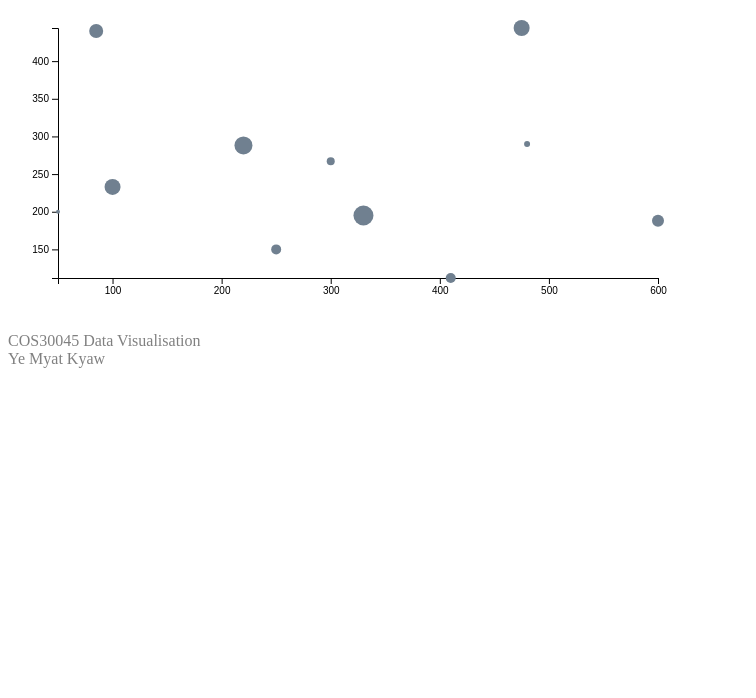
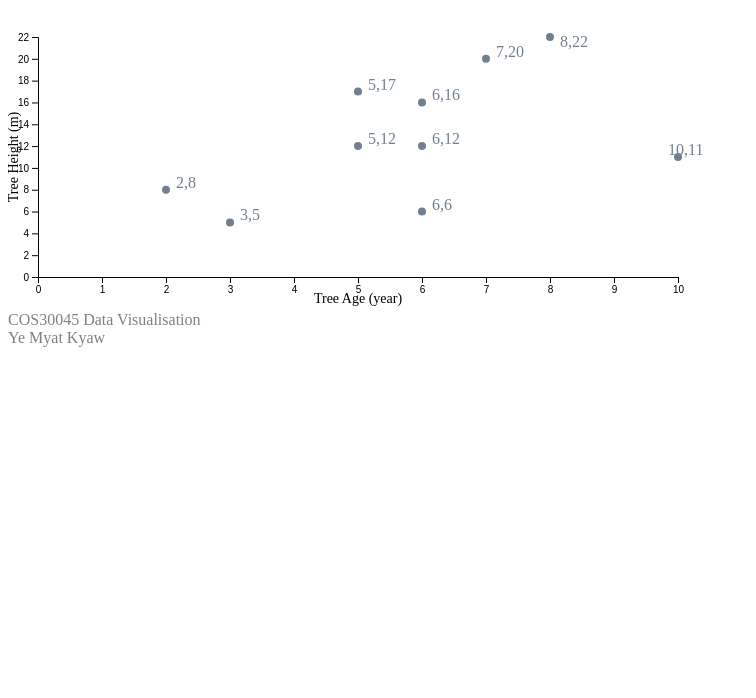
Before and after one commit to daniel-ymk/COS30045-Data_Visualization, a plain HTML site: page Lab 3/Lab3.2.html in a window 1280 px wide. Shown: the part 102-800 px from the top of the page, without its empty margins (0-756 px from the left). Drawn offline with nearby package versions, Linux system fonts and the light colour scheme; files that its build step writes are made by us from their sources.

Commit message:
Update Lab3.2.html

```diff
--- a/Lab 3/Lab3.2.html
+++ b/Lab 3/Lab3.2.html
@@ -1,89 +1,138 @@
 <!DOCTYPE html>
 <html lang="en">
-
 <head>
 	<meta charset="UTF-8"/>
-	<meta name="description" content="Data Visualisation Exercise 1"/>
-	<meta name="keywords" content="HTML, CSS"/>
-	<meta name="author" content="Your name here"/>
-	<link href="styles/style.css" rel="stylesheet">
+	<meta name="description"	content="Data Visualisation Exercise 1"/>
+	<meta name="keywords"		  content="HTML, CSS"/>
+	<meta name="author"			  content="Ye Myat Kyaw"/>
+	<link href="styles/style.css" rel="stylesheet"></link>
 
 	<title>Task 3.1. Flexible Data Scaling</title>
+	<!-- Include D3.js library for data visualization -->
     <script src="https://d3js.org/d3.v7.min.js"></script>
 </head>
 
 <body>
+
+    <button><a href="/index.html">Home</a></button>
+    <button><a href="Lab3.1.html">Lab3.1.</a></button>
+    <button><a href="Lab3.2.html">Lab3.2.</a></button>
+
     <h1>Flexible Data Scaling</h1>
 
     <script>
+        // Define dimensions and padding for the SVG canvas
         var w = 700;
-        var h = 350;
-        var padding = 50;
+        var h = 300;
+        var padding = 30;
 
+        // Sample dataset: [x, y]
         var dataset = [
-            [50,200,2],
-            [480,290,3],
-            [250,150,5],
-            [100,233,8],
-            [330,195,10],
-            [410,112,5],
-            [475,444,8],
-            [300,267,4],
-            [85,440,7],
-            [220,288,9],
-            [600,188,6]
+            [2,8],
+            [3,5],
+            [5,17],
+            [6,6],
+            [6,12],
+            [7,20],
+            [8,22],
+            [10,11],
+            [5,12],
+            [6,16],
         ];
 
-        // Define scales
+        // Define x-scale for the data
         var xScale = d3.scaleLinear()
-                        .domain([d3.min(dataset, d => d[0]),  // Minimum x value
-                                 d3.max(dataset, d => d[0])]) // Maximum x value
-                        .range([padding, w - padding]); // Mapping to pixel range
+                        .domain([0, d3.max(dataset, function(d) {
+                            return d[0]; // Get max x value
+                        })])
+                        .range([padding, w - padding]); // Map to pixel range
 
+        // Define y-scale for the data
         var yScale = d3.scaleLinear()
-                        .domain([d3.min(dataset, d => d[1]),  // Minimum y value
-                                 d3.max(dataset, d => d[1])]) // Maximum y value
-                        .range([h - padding, padding]); // Mapping to pixel range (inverted y-axis)
+                        .domain([0, d3.max(dataset, function(d) {
+                            return d[1]; // Get max y value
+                        })])
+                        .range([h - padding, padding]); // Map to pixel range
 
-        // Create SVG container
+        // Create SVG canvas
         var svg = d3.select("body")
                     .append("svg")
                     .attr("width", w)
                     .attr("height", h)
-                    .attr("fill", "rgb(106,90,205)");
+                    .attr("fill", "rgb(106,90,205)"); // Background color
 
         // Create x-axis
-        var xAxis = d3.axisBottom(xScale).ticks(5);
-        svg.append("g")
-            .attr("transform", "translate(0," + (h - padding) + ")")
-            .call(xAxis);
+        var xAxis = d3.axisBottom()
+                    .ticks(10)
+                    .scale(xScale);
 
         // Create y-axis
-        var yAxis = d3.axisLeft(yScale).ticks(5);
+        var yAxis = d3.axisLeft()
+                    .scale(yScale);
+
+        // Append x-axis to the SVG canvas
         svg.append("g")
-            .attr("transform", "translate(" + padding + ",0)")
-            .call(yAxis);
+             .attr("transform", "translate(0, "+ (h - padding) +")")
+             .call(xAxis);
 
-        // Create circles
+        // Append y-axis to the SVG canvas
+        svg.append("g")
+             .attr("transform", "translate(" + padding + ", 0)")
+             .call(yAxis);
+
+        // Add X-axis label
+        svg.append("text")
+           .attr("x", w / 2)
+           .attr("y", h - 4) // Positioned below the x-axis
+           .attr("text-anchor", "middle")
+           .attr("font-size", "14px")
+           .attr("fill", "black")
+           .text("Tree Age (year)");
+
+        // Add Y-axis label
+        svg.append("text")
+           .attr("transform", "rotate(-90)") // Rotate text to align with y-axis
+           .attr("x", -h / 2)
+           .attr("y", 10) // Positioned next to the y-axis
+           .attr("text-anchor", "middle")
+           .attr("font-size", "14px")
+           .attr("fill", "black")
+           .text("Tree Height (m)");
+
+        // Plot circles for each data point
         svg.selectAll("circle")
             .data(dataset)
             .enter()
             .append("circle")
-            .attr("cx", d => xScale(d[0]))  // x position of the circle
-            .attr("cy", d => yScale(d[1]))  // y position of the circle
-            .attr("r", d => d[2])           // Radius of the circle
+            .attr("cx", function(d) {
+                return xScale(d[0]); // X position
+            })
+            .attr("cy", function(d) {
+                return yScale(d[1]); // Y position
+            })
+            .attr("r", 4) // Radius of circles
             .attr("fill", "slategrey");
 
-        // Add labels
-        svg.selectAll("text")
+        // Add text labels for each data point with padding adjustments
+        svg.selectAll("text.labels")
             .data(dataset)
             .enter()
             .append("text")
-            .text(d => `${d[0]},${d[1]}`)
-            .attr("x", d => xScale(d[0]) + 5) // Offset to avoid overlap with circles
-            .attr("y", d => yScale(d[1]) - 10) // Offset to position above the circle
-            .style("font-size", "12px")
-            .style("fill", "black");
+            .attr("class", "labels")
+            .attr("fill", "slategrey")
+            .text(function(d) {
+                return d[0] + "," + d[1]; // Label text
+            })
+            .attr("x", function(d) {
+                var xPos = xScale(d[0]) + 10; // X position
+                // Ensure labels don't go outside the right edge
+                return Math.min(xPos, w - padding - 10);
+            })
+            .attr("y", function(d) {
+                var yPos = yScale(d[1]) - 2; // Y position
+                // Ensure labels don't go outside the top edge
+                return Math.max(yPos, padding + 10);
+            });
 
     </script>
 
```
